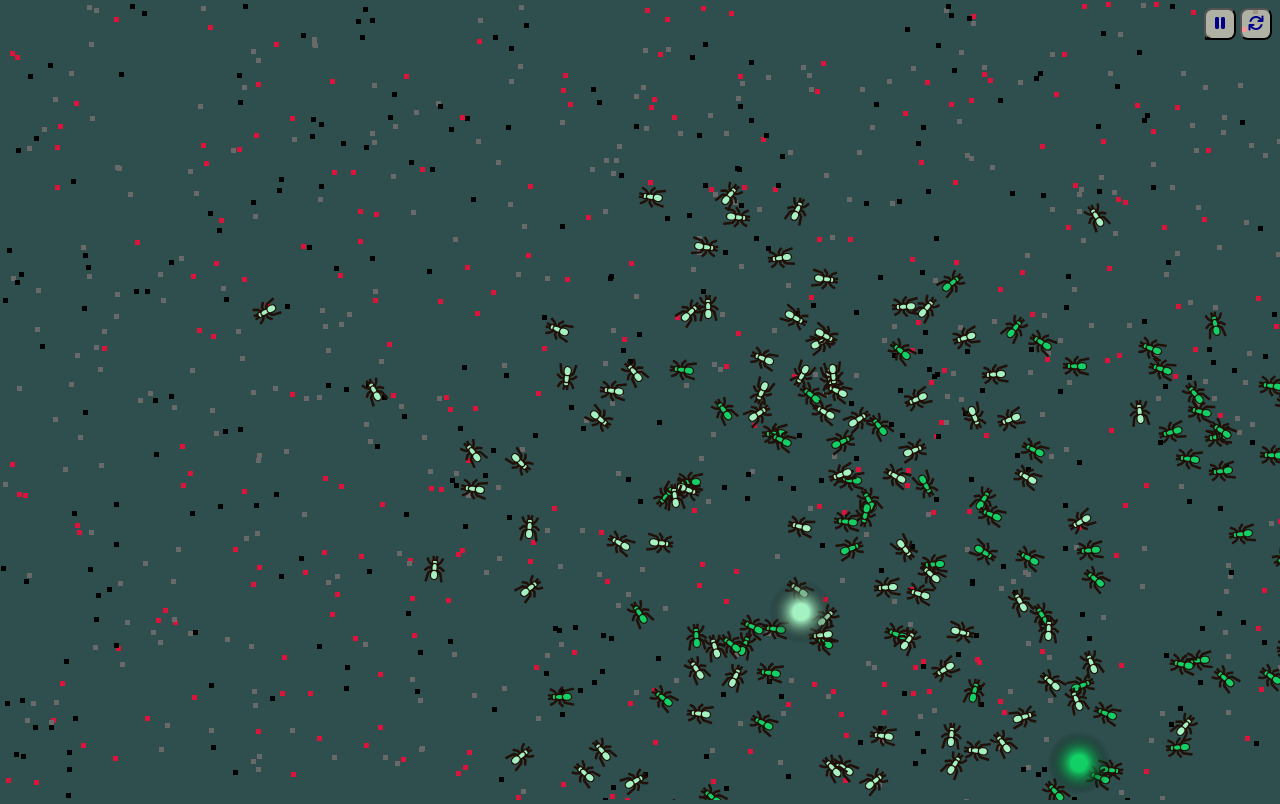
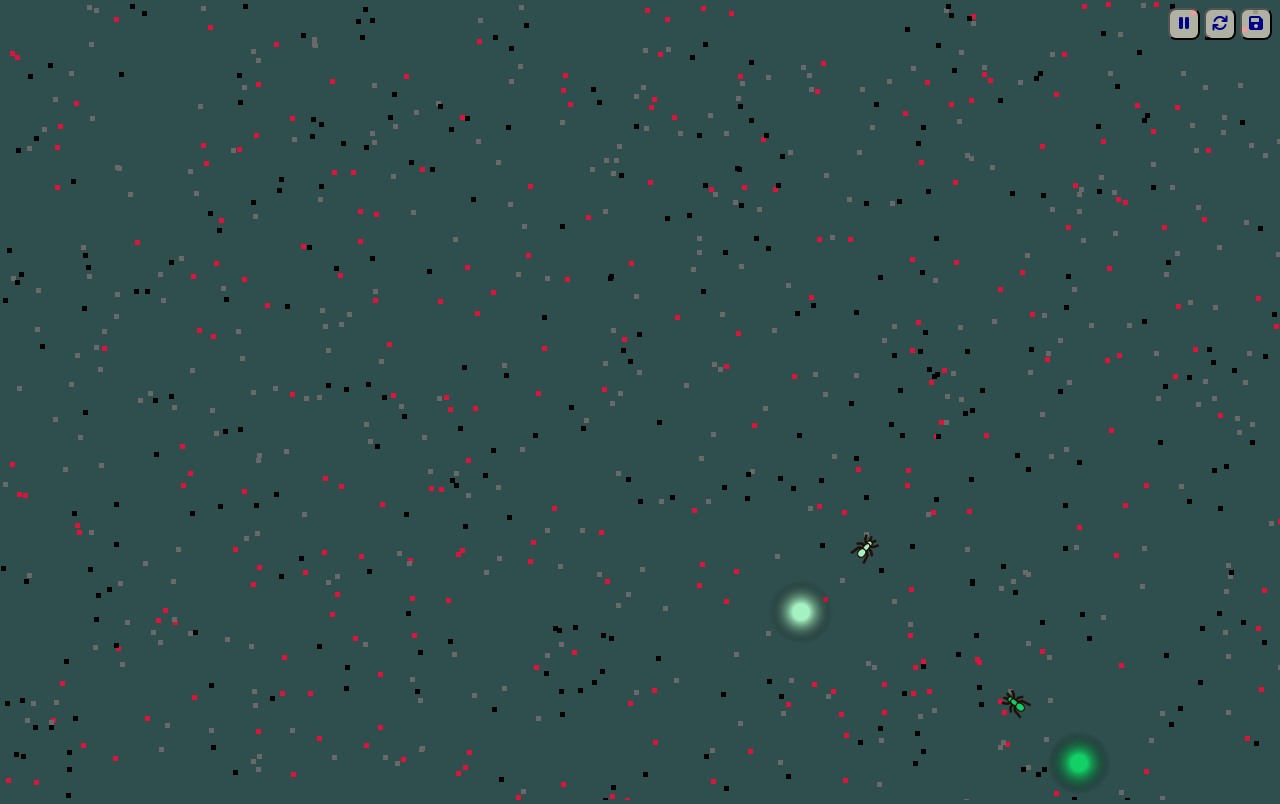
Before and after one commit to Nikita-2007/Anthill, a plain HTML site: page index.html in a window 1280 px wide. Drawn offline with Linux system fonts and the light colour scheme.

Commit message:
созадание еды и правельное пояявление муравьёв

```diff
--- a/JS/Ant.js
+++ b/JS/Ant.js
@@ -1,18 +1,18 @@
 //Симулятор муравейника
 
 class Ant {
-    constructor(color, x, y) {
+    constructor(color, pos) {
         this.pose = false;
         this.color = color;
         this.pos = {
-            x: x + Math.floor(Math.random() * 800)-400,
-            y: y + Math.floor(Math.random() * 800)-400
+            x: pos.x,
+            y: pos.y
         };
         this.target = {
             x: Math.floor(Math.random() * innerWidth),
             y: Math.floor(Math.random() * innerHeight)
         };
-        this.speed = 4
+        this.speed = 4;
         this.ang = this.getAngle(this.pos, this.target);
     }
 
--- a/JS/Colony.js
+++ b/JS/Colony.js
@@ -1,22 +1,30 @@
 //Симулятор муравейника
 
 class Colony {
-    constructor(family) {
-        this.col = ('#'+Math.floor(Math.random()*16777216).toString(16).padStart(6, '0'));
+    constructor(food) {
+        this.food = food;
+        this.color = ('#'+Math.floor(Math.random()*16777216).toString(16).padStart(6, '0'));
         this.pos = {
             x: Math.round(Math.random()*window.innerWidth),
             y: Math.round(Math.random()*window.innerHeight)
         };
         this.listAnt = [];
-        for (let i = 0; i < family; i++) {
-            let ant = new Ant(this.col, this.pos.x, this.pos.y);
+        this.delay = 15;
+    }
+
+    update() {
+        let ant = new Ant(this.color, this.pos);
+        if (this.delay >= 30 && this.food > 0) {
             this.listAnt.push(ant);
-        }
+            this.food -= 1;
+            this.delay = 0;
+        } else
+            this.delay = Math.min(this.delay+1, 30);
     }
 
     draw(ctx) {
         let grad = ctx.createRadialGradient(this.pos.x, this.pos.y, 8, this.pos.x, this.pos.y, 32);
-        grad.addColorStop(0, this.col);
+        grad.addColorStop(0, this.color);
         grad.addColorStop(1, 'transparent');
         ctx.fillStyle=grad;
         ctx.beginPath();
--- a/JS/Control.js
+++ b/JS/Control.js
@@ -8,8 +8,10 @@ class Control {
 
         this.btnPlay = document.getElementById('play');
         this.btnClear = document.getElementById('clear');
+        this.btnSave = document.getElementById('save');
         this.btnPlay.addEventListener('click', this.Game.bind(this));
         this.btnClear.addEventListener('click', this.Clear.bind(this));
+        this.btnSave.addEventListener('click', this.Save.bind(this));
 
         setInterval(() => this.update(), this.fps);
         onclick = (e) => this.onClick(e);
@@ -23,18 +25,24 @@ class Control {
 
     onClick=(e) => {
         if (!this.focus) {
-            let pos = {
+            let food = new Food();
+            food.pos = {
                 x: e.clientX,
                 y: e.clientY
             };
-            console.log(pos);
+            model.listFood.push(food);
         }
         this.focus = false;
     }
 
     Game() {
         this.focus = true;
+        this.btnName();
         this.play = !this.play;
+    }
+
+    Save() {
+        this.focus = true;
         this.btnName();
     }
 
--- a/JS/Model.js
+++ b/JS/Model.js
@@ -2,19 +2,20 @@
 
 class Model {
     constructor() {
-        this.family = 100;
-        this.colony = 2;
+        this.base = 2;
+        this.food = 5;
         this.numFood = 250;
         this.numRock = 350;
         this.numBlock = 300;
+
         this.listColony = [];
         this.listFood = [];
         this.listRock = [];
         this.listBlock = [];
 
-        for (let i = 0; i < this.colony; i++) {
-            let col = new Colony(this.family);
-            this.listColony.push(col);
+        for (let i = 0; i < this.base; i++) {
+            let colony = new Colony(this.food);
+            this.listColony.push(colony);
         }
         for (let i = 0; i < this.numFood; i++) {
             let food = new Food();
@@ -29,11 +30,12 @@ class Model {
             this.listBlock.push(block);
         }
     }
+
     update() {
         for (let colony of this.listColony) {
-            for(let ant of colony.listAnt) {
+            for(let ant of colony.listAnt)
                 ant.update();
-            }
+            colony.update();
         }
     }
 }
--- a/index.html
+++ b/index.html
@@ -7,12 +7,13 @@
     <meta name="discription" content="AntSimulator">
     <title>Anthill</title>
     <link rel="icon" href="favicon.png" type="image/png">
-    <link rel="stylesheet" href="CSS/all.css">
+    <link rel="stylesheet" href="CSS/Awesome.css">
     <link rel="stylesheet" href="style.css">
 </head>
 <body>
     <canvas id='canvas'>Возникла ошибка. Код:727</canvas>
     <div id='buttons'>
+
         <button id='play'>
             <i class='fa fa-pause' aria-hidden='true'></i>
         </button>
@@ -20,6 +21,11 @@
         <button id='clear'>
             <i class='fa fa-refresh' aria-hidden='true'></i>
         </button>
+
+        <button id='save'>
+            <i class="fa fa-save" aria-hidden="true"></i>
+        </button>
+
     </div>
     <script src='script.js' type='application/javascript'></script>
 </body>
```
Also changed, not shown: CSS/Awesome.css (renamed from CSS/all.css).
